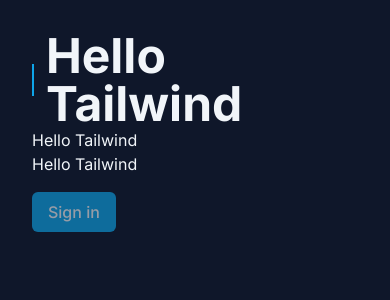
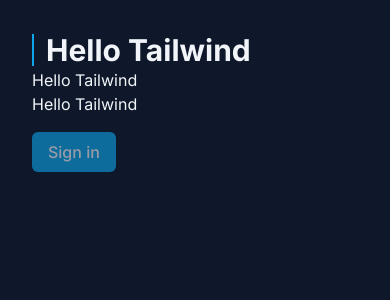
Before and after one commit to luanrem/tailwind-next, a Next.js app: page / in a window 390 px wide. Shown: the top 300 px of the page. Built offline with nearby package versions, Linux system fonts and the light colour scheme.

Commit message:
C01 - Responsividade e Breakpoints

```diff
--- a/src/app/page.tsx
+++ b/src/app/page.tsx
@@ -2,7 +2,7 @@
 export default function Home() {
   return (
     <div className="p-8 bg-slate-900 text-slate-100 h-screen">
-      <h1 className="font-bold text-5xl flex items-center gap-3 before:w-0.5 before:h-8 before:bg-sky-500 before:flex">Hello Tailwind</h1>
+      <h1 className="font-bold text-3xl sm:text-5xl lg:text-6xl flex items-center gap-3 before:w-0.5 before:h-8 before:bg-sky-500 before:flex">Hello Tailwind</h1>
       <h2>Hello Tailwind</h2>
       <p>Hello Tailwind</p>
       <button disabled className="bg-sky-500 px-4 py-2 rounded-md font-medium mt-4 enabled:hover:bg-sky-600 disabled:opacity-60 disabled:cursor-not-allowed">
```
